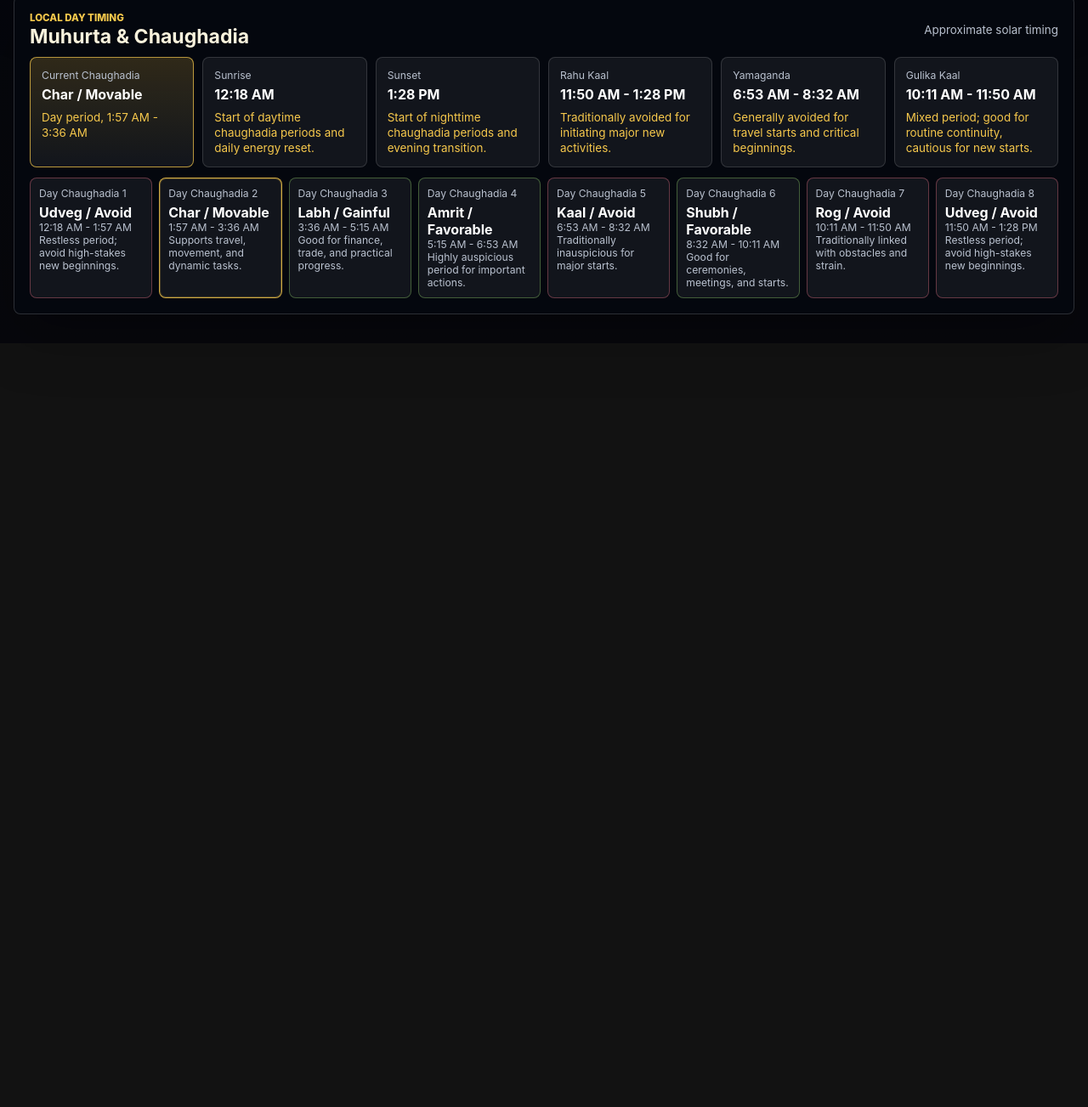
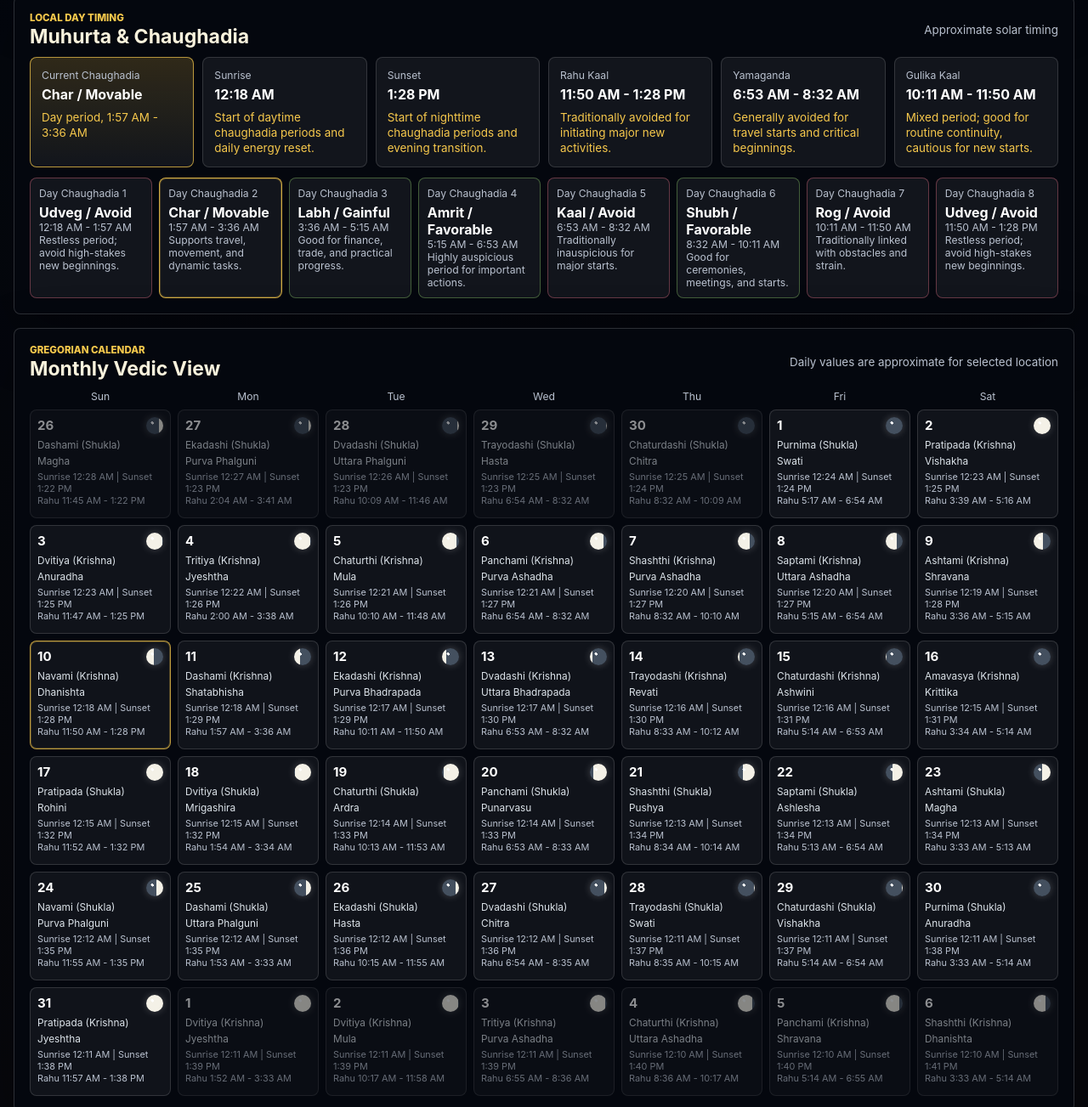
Before and after one commit to pnsjardosh/luni-solar, a plain HTML site: page index.html in a window 1280 px wide. Shown: the part 1136-2439 px from the top of the page at 85% size. Before the commit the page ends 1540 px from the top, so only its background shows below. Drawn offline with Linux system fonts and the light colour scheme; no server answers.

Commit message:
Add responsive control-row ordering and Gregorian monthly Vedic view

```diff
--- a/app.js
+++ b/app.js
@@ -1492,6 +1492,47 @@ function drawMuhurta(date, location) {
   });
 }
 
+function drawGregorianMonth(date, location) {
+  const grid = document.querySelector("#monthGrid");
+  if (!grid) return;
+  grid.innerHTML = "";
+
+  const year = date.getFullYear();
+  const month = date.getMonth();
+  const firstOfMonth = new Date(year, month, 1);
+  const start = new Date(firstOfMonth);
+  start.setDate(1 - firstOfMonth.getDay());
+
+  for (let i = 0; i < 42; i += 1) {
+    const day = new Date(start);
+    day.setDate(start.getDate() + i);
+    const sample = new Date(day);
+    sample.setHours(12, 0, 0, 0);
+    const state = approximateState(sample);
+    const phase = moonPhaseVisual(state.angle);
+    const muhurta = computeMuhurta(sample, location);
+    const inMonth = day.getMonth() === month;
+    const isToday =
+      day.getFullYear() === date.getFullYear() &&
+      day.getMonth() === date.getMonth() &&
+      day.getDate() === date.getDate();
+
+    const card = document.createElement("article");
+    card.className = `month-day${inMonth ? "" : " muted"}${isToday ? " current" : ""}`;
+    card.innerHTML = `
+      <header>
+        <strong>${day.getDate()}</strong>
+        <div class="mini-moon" style="--shadow-stop:${phase.stop}%;--moon-lit:${phase.lit};--moon-dark:${phase.dark};"></div>
+      </header>
+      <p>${tithis[state.tithiIndex]} (${state.paksha.split(" ")[0]})</p>
+      <p>${nakshatras[state.nakIndex]}</p>
+      <small>Sunrise ${formatMinutes(muhurta.sunrise)} | Sunset ${formatMinutes(muhurta.sunset)}</small>
+      <small>Rahu ${formatMinuteWindow(muhurta.rahu[0], muhurta.rahu[1])}</small>
+    `;
+    grid.appendChild(card);
+  }
+}
+
 function updateNowVisibility(date) {
   nowButton.classList.toggle("hidden", Math.abs(Date.now() - date.getTime()) < nowThresholdMs);
 }
@@ -1590,6 +1631,7 @@ function renderAt(date) {
   drawWheel(state, date, location);
   updateText(state, date, location);
   drawMuhurta(date, location);
+  drawGregorianMonth(date, location);
   updateNowVisibility(date);
   writeAppStateToUrl({
     locationName: location.name,
--- a/index.html
+++ b/index.html
@@ -20,7 +20,9 @@
             <div id="locationResults" class="location-results" role="listbox"></div>
           </label>
           <details class="manual-coordinates">
-            <summary title="Edit latitude and longitude manually">Manual</summary>
+            <summary title="Edit latitude and longitude manually" aria-label="Edit latitude and longitude manually">
+              <img src="https://cdn-icons-png.flaticon.com/512/3586/3586512.png" alt="" aria-hidden="true" />
+            </summary>
             <div class="manual-coordinate-grid">
               <label>
                 <span>Latitude</span>
@@ -202,6 +204,20 @@
         <div class="chaughadia-strip" id="chaughadiaStrip" aria-label="Day and night chaughadia periods"></div>
       </section>
 
+      <section class="gregorian-month-panel" aria-label="Gregorian monthly vedic view">
+        <div class="panel-title">
+          <div>
+            <p class="eyebrow">Gregorian Calendar</p>
+            <h2>Monthly Vedic View</h2>
+          </div>
+          <div class="accuracy-note">Daily values are approximate for selected location</div>
+        </div>
+        <div class="month-weekdays" aria-hidden="true">
+          <span>Sun</span><span>Mon</span><span>Tue</span><span>Wed</span><span>Thu</span><span>Fri</span><span>Sat</span>
+        </div>
+        <div class="month-grid" id="monthGrid"></div>
+      </section>
+
       <section class="journey-panel is-hidden" aria-hidden="true">
         <div class="panel-title">
           <div>
--- a/styles.css
+++ b/styles.css
@@ -139,11 +139,13 @@ h2 {
 
 .location-field {
   position: relative;
-  flex: 1 1 260px;
-  min-width: min(260px, 100%);
+  order: 1;
+  flex: 1 1 300px;
+  min-width: 220px;
 }
 
 .control-strip > label:not(.location-field) {
+  order: 4;
   flex: 0 1 220px;
   min-width: 190px;
 }
@@ -192,21 +194,28 @@ h2 {
 
 .manual-coordinates {
   position: relative;
+  order: 3;
   flex: 0 0 auto;
 }
 
 .manual-coordinates summary {
   display: grid;
   place-items: center;
+  width: 42px;
   min-height: 42px;
-  padding: 0 12px;
+  padding: 0;
   border: 1px solid rgba(255, 255, 255, 0.18);
   border-radius: 6px;
-  color: var(--muted);
+  color: var(--ink);
   background: rgba(255, 255, 255, 0.08);
   cursor: pointer;
-  font-weight: 800;
   list-style: none;
+}
+
+.manual-coordinates summary img {
+  width: 17px;
+  height: 17px;
+  display: block;
 }
 
 .manual-coordinates summary::-webkit-details-marker {
@@ -283,9 +292,18 @@ button {
 
 .transport {
   display: grid;
+  order: 6;
   flex: 0 0 auto;
   grid-template-columns: repeat(5, 42px);
   gap: 6px;
+}
+
+#geoButton {
+  order: 2;
+}
+
+#nowButton {
+  order: 5;
 }
 
 .icon-button {
@@ -800,6 +818,88 @@ dd {
   margin-top: 16px;
 }
 
+.gregorian-month-panel {
+  margin-top: 16px;
+  border: 1px solid var(--line);
+  border-radius: 8px;
+  padding: 18px;
+  background: rgba(5, 8, 15, 0.88);
+  box-shadow: 0 24px 70px rgba(0, 0, 0, 0.25);
+  backdrop-filter: blur(16px);
+}
+
+.month-weekdays {
+  display: grid;
+  grid-template-columns: repeat(7, minmax(0, 1fr));
+  gap: 8px;
+  margin-bottom: 8px;
+}
+
+.month-weekdays span {
+  color: var(--muted);
+  font-size: 0.76rem;
+  text-align: center;
+}
+
+.month-grid {
+  display: grid;
+  grid-template-columns: repeat(7, minmax(0, 1fr));
+  gap: 8px;
+}
+
+.month-day {
+  min-height: 128px;
+  border: 1px solid rgba(255, 255, 255, 0.14);
+  border-radius: 8px;
+  padding: 8px;
+  background: rgba(255, 255, 255, 0.05);
+}
+
+.month-day header {
+  display: flex;
+  align-items: center;
+  justify-content: space-between;
+  margin-bottom: 6px;
+}
+
+.month-day header strong {
+  color: white;
+  font-size: 0.94rem;
+}
+
+.month-day p {
+  margin: 0 0 4px;
+  color: rgba(238, 245, 252, 0.92);
+  font-size: 0.74rem;
+  line-height: 1.3;
+}
+
+.month-day small {
+  display: block;
+  color: var(--muted);
+  font-size: 0.68rem;
+  line-height: 1.28;
+}
+
+.month-day.muted {
+  opacity: 0.54;
+}
+
+.month-day.current {
+  border-color: rgba(246, 200, 76, 0.76);
+  box-shadow: inset 0 0 0 1px rgba(246, 200, 76, 0.26);
+}
+
+.mini-moon {
+  width: 20px;
+  height: 20px;
+  border-radius: 50%;
+  background:
+    radial-gradient(circle at 36% 34%, rgba(255, 255, 255, 0.95) 0 9%, transparent 10%),
+    linear-gradient(90deg, var(--moon-dark, #44505f) 0 var(--shadow-stop, 50%), var(--moon-lit, #f4f1e7) var(--shadow-stop, 50%) 100%);
+  box-shadow: 0 0 10px rgba(255, 255, 255, 0.22);
+}
+
 .accuracy-note {
   color: var(--muted);
   font-size: 0.84rem;
@@ -1169,17 +1269,33 @@ dd {
   }
 
   .control-strip {
-    display: grid;
-    grid-template-columns: 1fr;
-    justify-content: stretch;
+    justify-content: flex-start;
   }
 
-  .location-field,
-  .control-strip > label:not(.location-field),
-  .manual-coordinates,
+  .location-field {
+    flex: 1 1 calc(100% - 136px);
+    min-width: 180px;
+  }
+
+  #geoButton,
+  .manual-coordinates {
+    flex: 0 0 auto;
+  }
+
+  .control-strip > label:not(.location-field) {
+    order: 4;
+    flex: 1 1 100%;
+    min-width: 0;
+  }
+
+  #nowButton {
+    order: 5;
+  }
+
   .transport {
-    width: 100%;
-    min-width: 0;
+    order: 6;
+    flex: 1 1 100%;
+    grid-template-columns: repeat(5, 42px);
   }
 
   .manual-coordinate-grid {
@@ -1211,6 +1327,18 @@ dd {
     padding: 12px;
   }
 
+  .gregorian-month-panel {
+    padding: 12px;
+  }
+
+  .month-grid {
+    grid-template-columns: repeat(2, minmax(0, 1fr));
+  }
+
+  .month-weekdays {
+    display: none;
+  }
+
   .earth-core {
     width: 102px;
     min-width: 102px;
```
